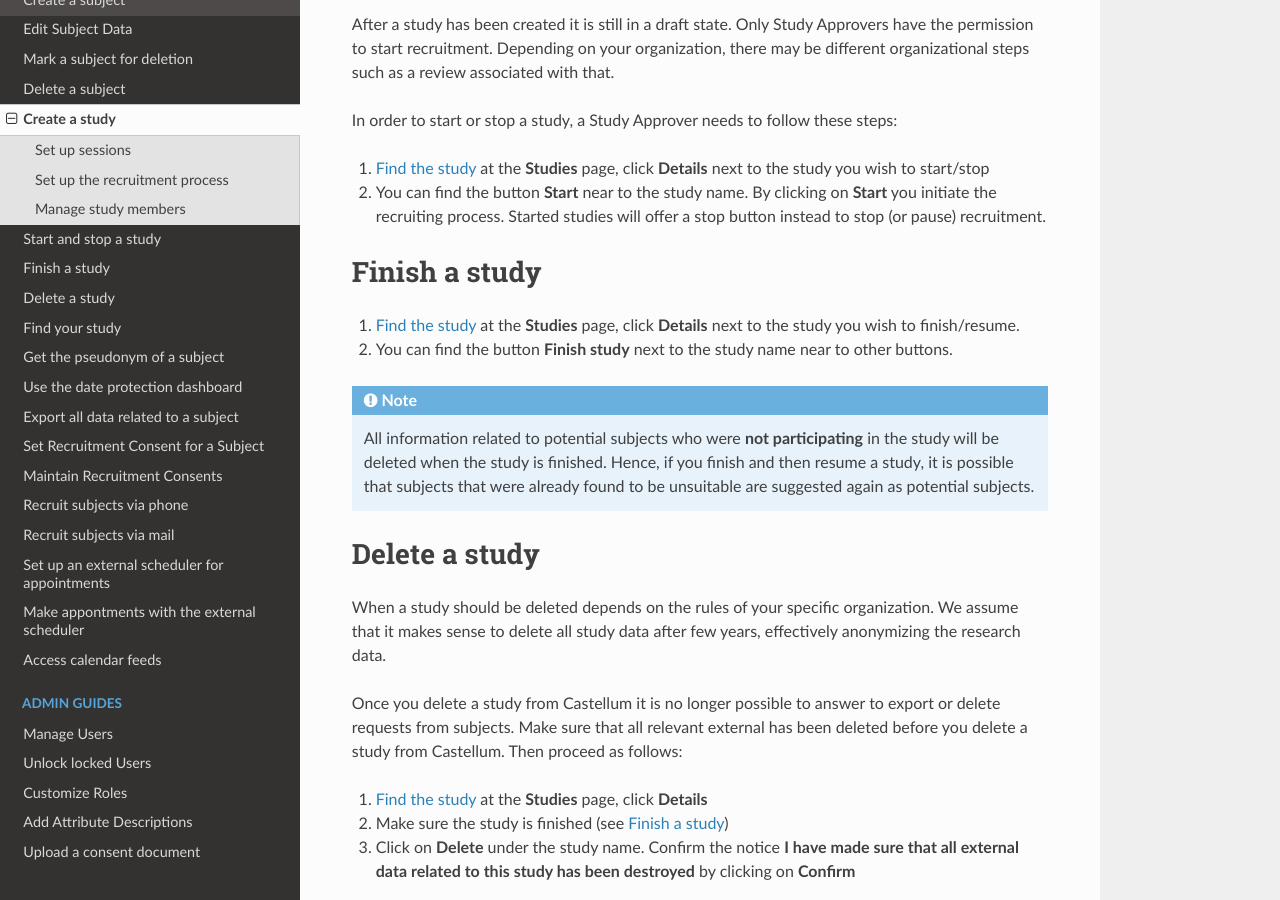
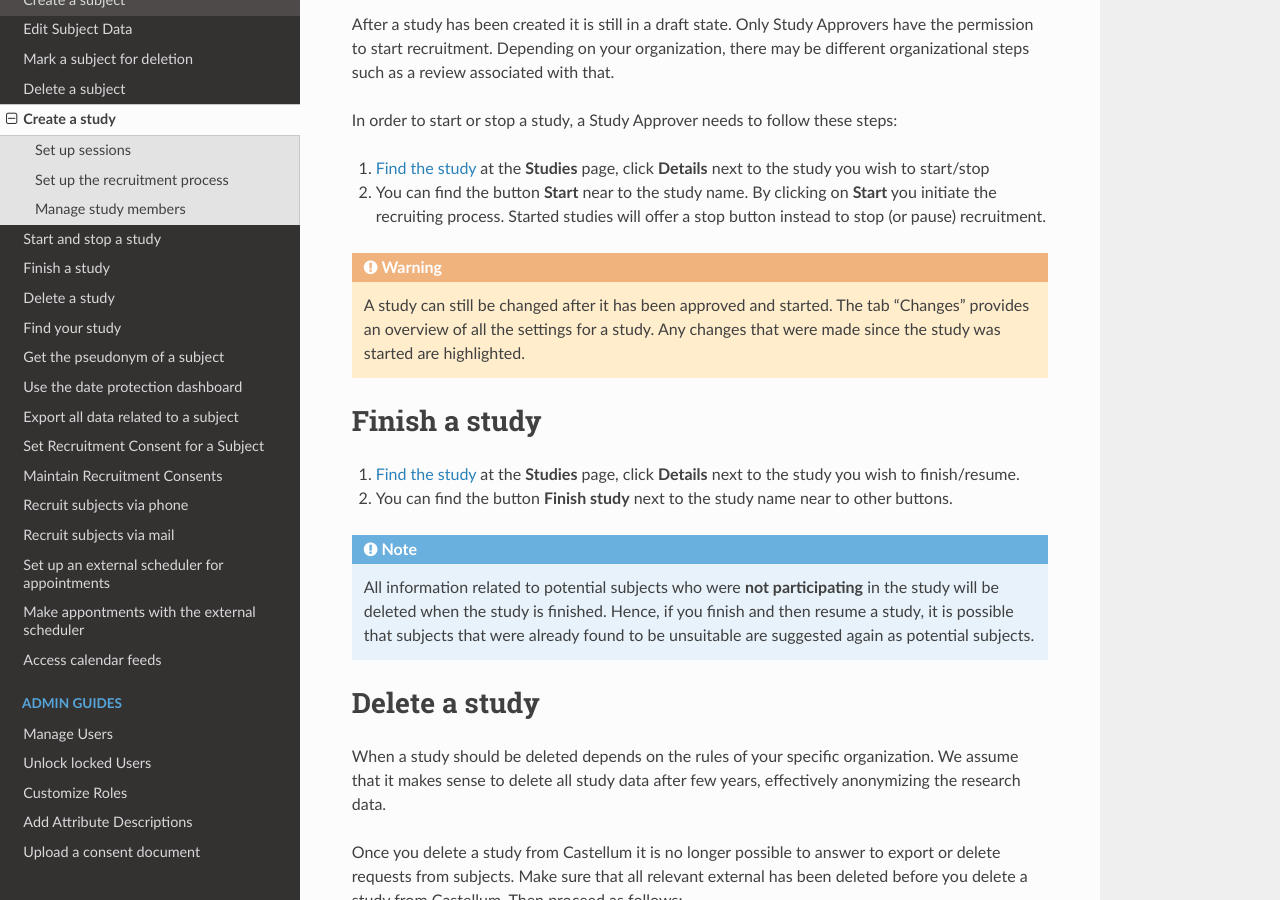
Before and after one commit to DouglasNeuroInformatics/castellum, a Sphinx documentation site: the page built from source/guides/study-management.rst, in a window 1280 px wide and 900 px high, scrolled down 3836 px. Built offline with Sphinx 7.4.7 and the Read the Docs theme 2.0.0, drawn with Linux system fonts in a browser that asks for light colours.

Commit message:
describe study diff view
see https://git.mpib-berlin.mpg.de/castellum/castellum/-/merge_requests/1861

```diff
--- a/source/guides/study-management.rst
+++ b/source/guides/study-management.rst
@@ -220,6 +220,12 @@ steps:
     **Start** you initiate the recruiting process. Started studies will offer a
     stop button instead to stop (or pause) recruitment.
 
+.. warning::
+
+    A study can still be changed after it has been approved and started. The
+    tab "Changes" provides an overview of all the settings for a study. Any
+    changes that were made since the study was started are highlighted.
+
 
 .. _study-finish:
 
```
